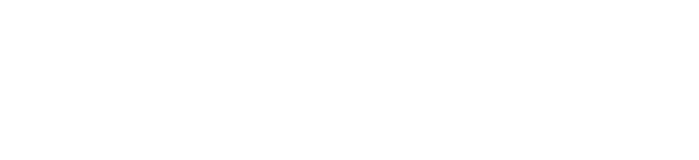
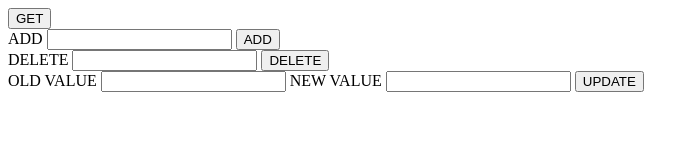
Before and after one commit to bedjoi/my1CrudApp, a website: page index.html in a window 1280 px wide. Shown: the whole page, without its empty margins (0-699 px from the left). Drawn offline with Linux system fonts and the light colour scheme.

Commit message:
feat: creating of index.html

```diff
--- a/index.html
+++ b/index.html
@@ -7,6 +7,28 @@
     <title>MonCrudApp</title>
 </head>
 <body>
+    <form action="/into/get" method="GET">
+        <input type="submit" value="GET">
+    </form>
+    <form action="/into/add" method="POST">
+        <label for="add">ADD</label>
+        <input type="text" name="add" id="add">
+        <input type="submit" value="ADD">
+    </form>
+    <form action="/into/delete" method="POST">
+        <label for="delete">DELETE</label>
+        <input type="text" name="delete" id="delete">
+        <input type="submit" value="DELETE">
+    </form>
+    <form action="/into/update" method="POST">
+        <label for="oldvalue">OLD VALUE</label>
+        <input type="text" name="aldvalue" id="oldvalue">
+        <label for="newvalue">NEW VALUE</label>
+        <input type="text" name="newvalue" id="newvalue">
+        <input type="submit" value="UPDATE">
+
+
+    </form>
 
 </body>
 </html>
```
Also changed, not shown: app.js (+17 -1 lines).
